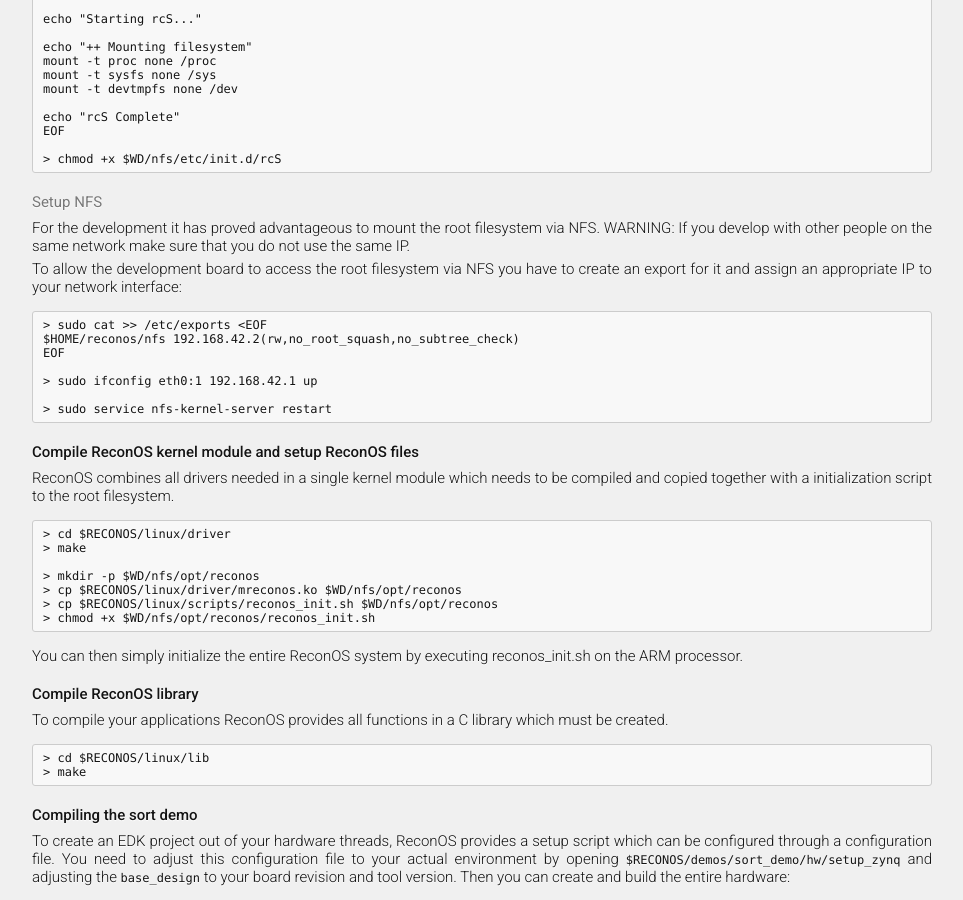
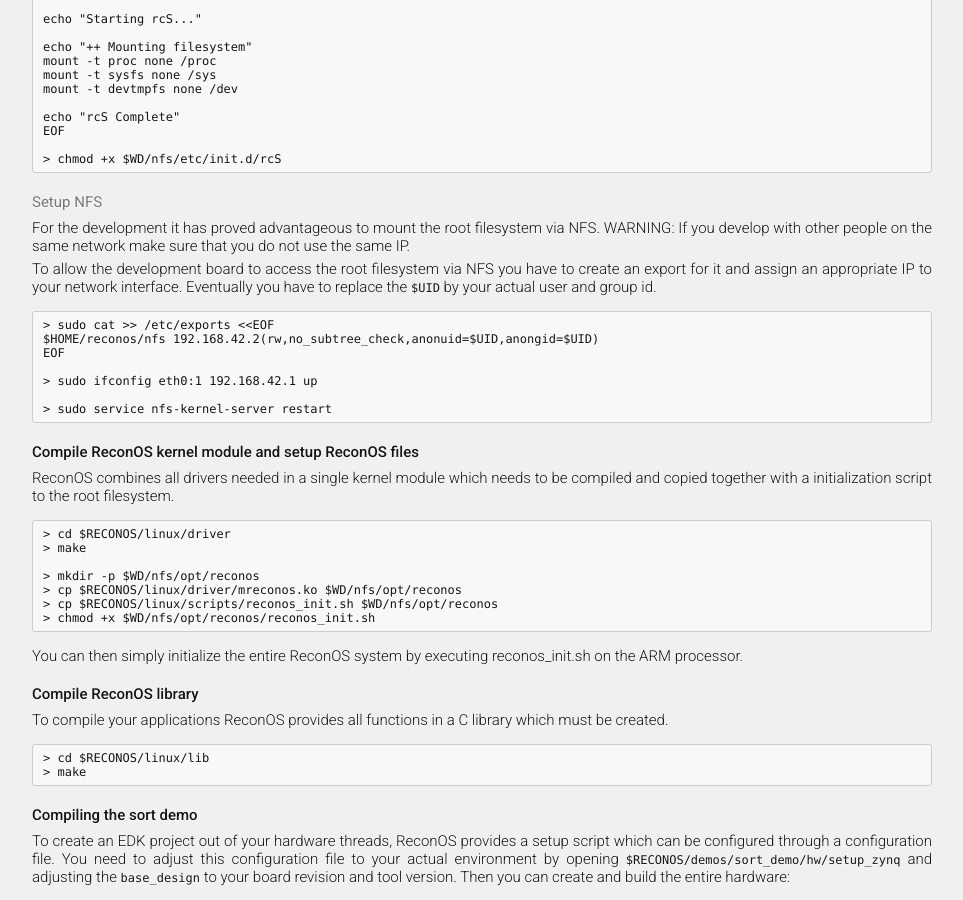
Before and after one commit to ReconOS/reconos.github.io, a Jekyll site: the page built from gettingstarted/tutorial/index.md, in a window 1280 px wide and 900 px high, scrolled down 3563 px. Shown: the whole window, without its empty margins (158-1121 px from the left). Built offline with Jekyll 4.4.1, drawn with Linux system fonts in a browser that asks for light colours; Markdown is read by kramdown in place of the engine named in the settings.

Commit message:
Removed no_root_squash from exports

````diff
--- a/gettingstarted/tutorial/index.md
+++ b/gettingstarted/tutorial/index.md
@@ -273,11 +273,12 @@ sure that you do not use the same IP.
 
 To allow the development board to access the root filesystem via NFS you
 have to create an export for it and assign an appropriate IP to your
-network interface:
+network interface. Eventually you have to replace the `$UID` by your
+actual user and group id.
 
 ```
-> sudo cat >> /etc/exports <EOF
-$HOME/reconos/nfs 192.168.42.2(rw,no_root_squash,no_subtree_check)
+> sudo cat >> /etc/exports <<EOF
+$HOME/reconos/nfs 192.168.42.2(rw,no_subtree_check,anonuid=$UID,anongid=$UID)
 EOF
 
 > sudo ifconfig eth0:1 192.168.42.1 up
````
